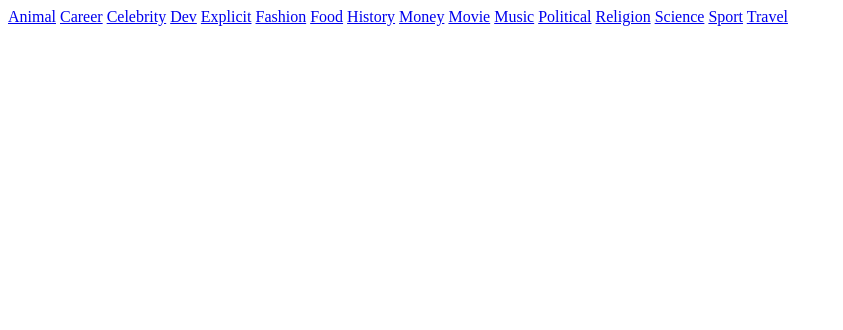
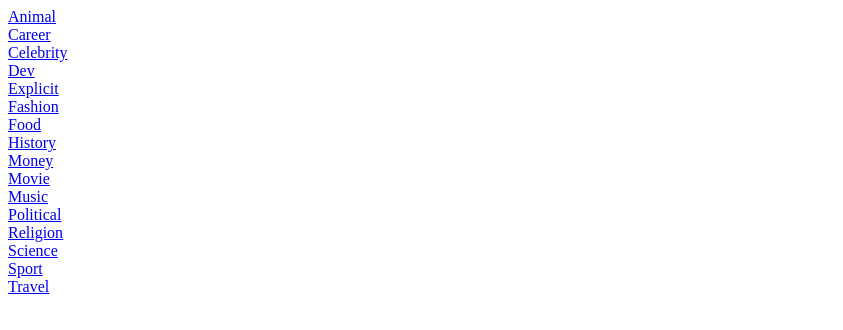
Before and after one commit to FranDaniels/Proyecto-Chuck-Norris, a plain HTML site: page index.html in a window 1280 px wide. Shown: the whole page, without its empty margins (0-843 px from the left). Drawn offline with Linux system fonts and the light colour scheme.

Commit message:
Añadir enter a los botones

```diff
--- a/index.html
+++ b/index.html
@@ -6,21 +6,21 @@
     <title>Chuck Norris</title>
 </head>
 <body>
-    <a href="frases.html">Animal</a>
-    <a href="frases.html">Career</a>
-    <a href="frases.html">Celebrity</a>
-    <a href="frases.html">Dev</a>
-    <a href="frases.html">Explicit</a>
-    <a href="frases.html">Fashion</a>
-    <a href="frases.html">Food</a>
-    <a href="frases.html">History</a>
-    <a href="frases.html">Money</a>
-    <a href="frases.html">Movie</a>
-    <a href="frases.html">Music</a>
-    <a href="frases.html">Political</a>
-    <a href="frases.html">Religion</a>
-    <a href="frases.html">Science</a>
-    <a href="frases.html">Sport</a>
-    <a href="frases.html">Travel</a>
+    <a href="frases.html">Animal</a><br>
+    <a href="frases.html">Career</a><br>
+    <a href="frases.html">Celebrity</a><br>
+    <a href="frases.html">Dev</a><br>
+    <a href="frases.html">Explicit</a><br>
+    <a href="frases.html">Fashion</a><br>
+    <a href="frases.html">Food</a><br>
+    <a href="frases.html">History</a><br>
+    <a href="frases.html">Money</a><br>
+    <a href="frases.html">Movie</a><br>
+    <a href="frases.html">Music</a><br>
+    <a href="frases.html">Political</a><br>
+    <a href="frases.html">Religion</a><br>
+    <a href="frases.html">Science</a><br>
+    <a href="frases.html">Sport</a><br>
+    <a href="frases.html">Travel</a><br>
 </body>
 </html>
```
